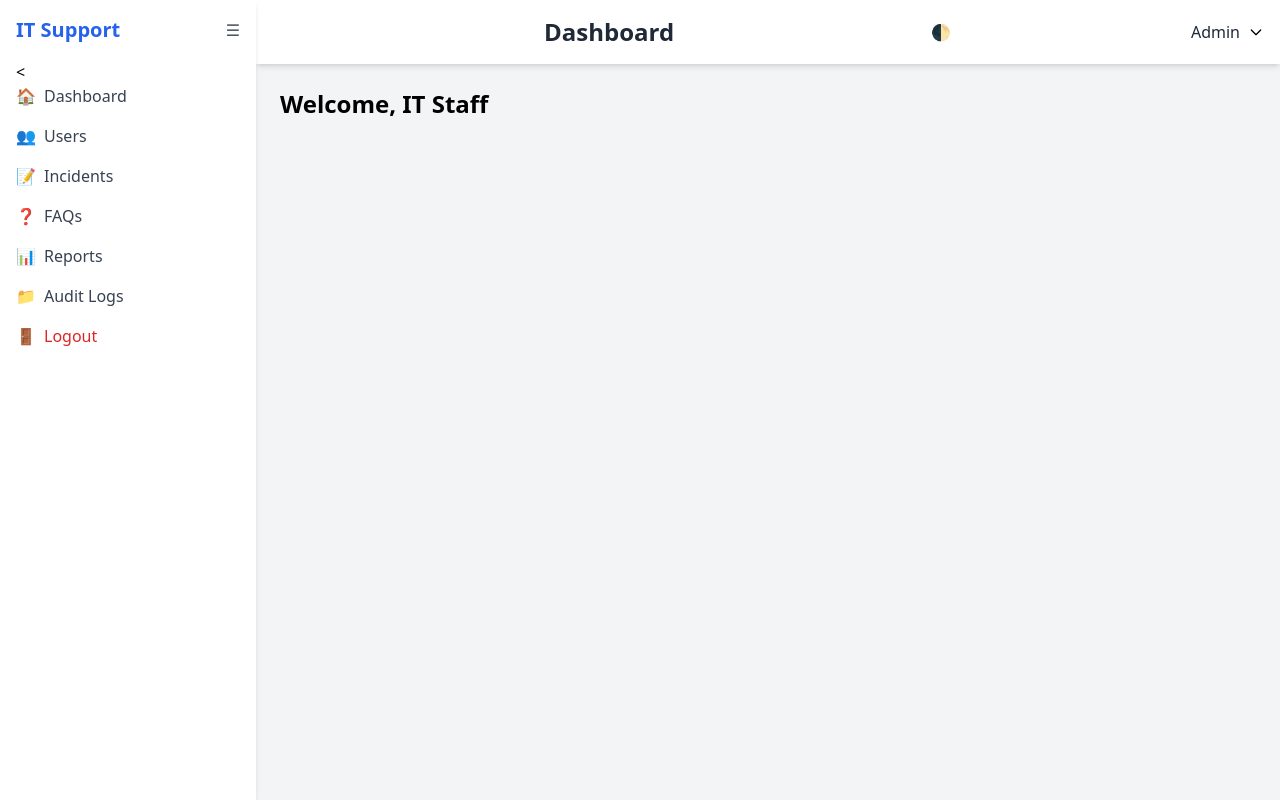
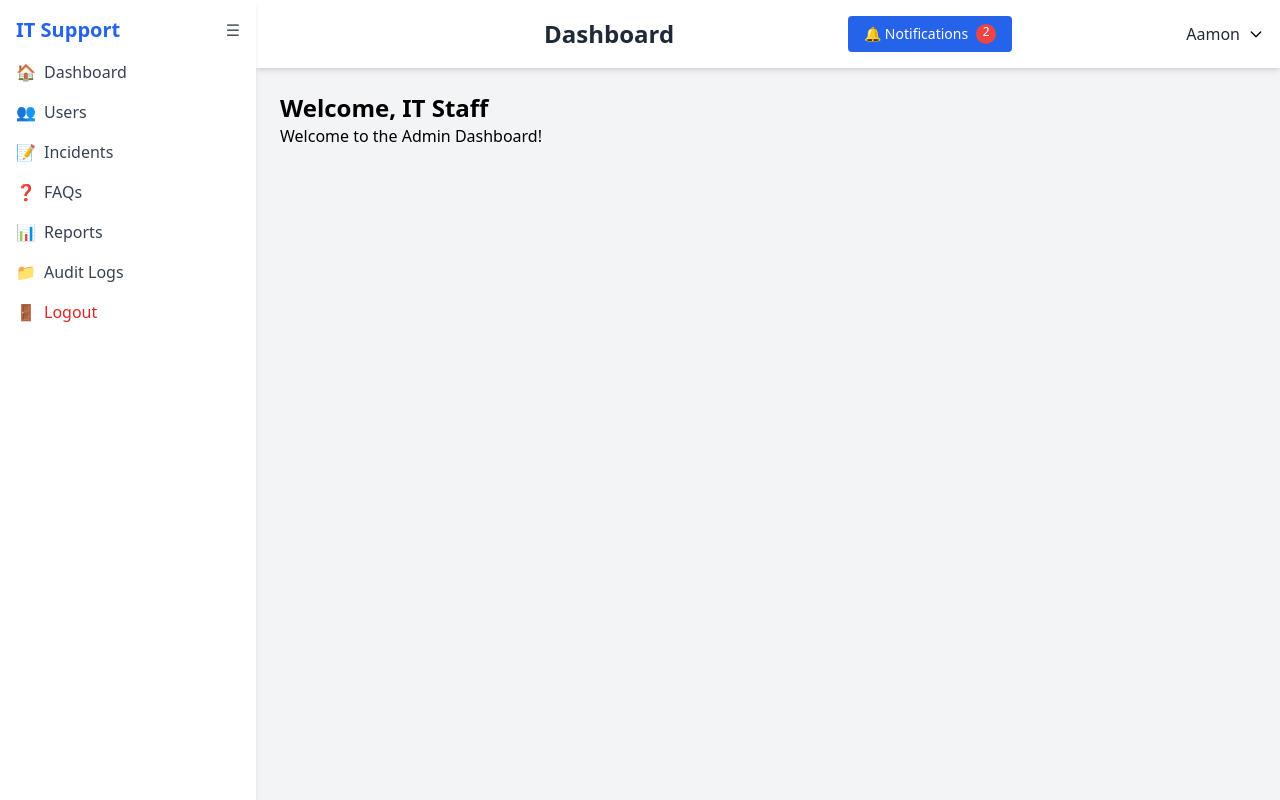
Before and after one commit to Aarontamirat/itsm, a PHP site: page /it_staff/it_staff_dashboard.php in a window 1280 px wide. Run offline with PHP 8.4, Linux system fonts and the light colour scheme; a user stored in the database is signed in; data comes from the database, SQL or seed files in the repository; some libraries are stand-ins or nearby versions.

Commit message:
Updates uploaded

```diff
--- a/admin/add_user.php
+++ b/admin/add_user.php
@@ -50,7 +50,7 @@ if ($_SERVER['REQUEST_METHOD'] === 'POST') {
     <!-- header and sidebar -->
       <?php include '../includes/sidebar.php'; ?>
   <div class="flex-1 ml-20">
-    <?php include '../includes/header.php'; ?>
+    <?php include '../header.php'; ?>
 
     <div class="max-w-md mx-auto bg-white p-6 mt-4 shadow rounded">
         <h2 class="text-xl font-bold mb-4">Add New User</h2>
--- a/admin/incidents.php
+++ b/admin/incidents.php
@@ -58,7 +58,7 @@ $staff = $staffStmt->fetchAll();
 <!-- header and sidebar -->
       <?php include '../includes/sidebar.php'; ?>
   <div class="flex-1 ml-20">
-    <?php include '../includes/header.php'; ?>
+    <?php include '../header.php'; ?>
 
     <div class="max-w-5xl mx-auto bg-white p-6 mt-4 shadow rounded">
 
--- /dev/null
+++ b/admin/logout.php
@@ -0,0 +1,5 @@
+<?php
+session_start();
+session_destroy();
+header("Location: ../login.php");
+exit;
--- a/admin/users.php
+++ b/admin/users.php
@@ -37,7 +37,7 @@ $users = $stmt->fetchAll();
 <!-- header and sidebar -->
       <?php include '../includes/sidebar.php'; ?>
   <div class="flex-1 ml-20">
-    <?php include '../includes/header.php'; ?>
+    <?php include '../header.php'; ?>
 
     <div class="max-w-5xl mx-auto bg-white p-6 mt-4 shadow rounded">
         <h2 class="text-2xl font-bold mb-4">User Management</h2>
--- a/faq_list.php
+++ b/faq_list.php
@@ -55,10 +55,11 @@ $faqs = $dataStmt->fetchAll();
 <!-- header and sidebar -->
       <?php include 'includes/sidebar.php'; ?>
   <div class="flex-1 ml-20">
-    <?php include 'includes/header.php'; ?>
+    <?php include 'header.php'; ?>
 
 
     <div class="max-w-5xl mx-auto bg-white p-6 rounded shadow">
+
         <h2 class="text-2xl font-bold mb-4">📚 FAQ Knowledge Base</h2>
 
        <?php // Check if user is admin or IT staff
--- /dev/null
+++ b/header.php
@@ -0,0 +1,112 @@
+<?php
+include 'config/db.php'; // Include your database connection file
+
+$stmt = $pdo->prepare("SELECT * FROM notifications WHERE user_id = 1 AND seen = FALSE");
+$stmt->execute();
+$notifications = $stmt->fetchAll();
+
+if (count($notifications) > 0) {
+    $NotificationCount = count($notifications);
+} else {
+    $NotificationCount = 0;
+}
+
+?>
+
+
+<!-- header.php -->
+<header id="header" class="bg-white shadow-md p-4 pl-72 flex justify-between items-center">
+  <h1 class="text-2xl font-bold text-gray-800">Dashboard</h1>
+
+<!-- Notification Dropdown UI -->
+<div class="relative inline-block text-left z-30">
+  <button id="notificationBtn" class="flex items-center gap-2 px-4 py-2 text-sm font-medium text-white bg-blue-600 rounded hover:bg-blue-700 focus:outline-none">
+    🔔 Notifications
+    <p id="notifCount" class="inline-block w-5 h-5 text-xs text-center text-white bg-red-500 rounded-full">
+      <?php
+      if ($NotificationCount > 0) {
+          echo $NotificationCount;
+      } else {
+          echo '0';
+      }
+      ?>
+    </p>
+  </button>
+
+  <div id="notificationDropdown" class="absolute right-0 w-80 mt-2 origin-top-right bg-white divide-y divide-gray-100 rounded-md shadow-lg ring-1 ring-black ring-opacity-5 hidden max-h-96 overflow-y-auto">
+    <div class="py-1" id="notifList">
+      <!-- Populated by JS -->
+      <div class="px-4 py-2 text-sm text-gray-500">Loading...</div>
+    </div>
+  </div>
+</div>
+
+
+
+
+<!-- admin dropdown -->
+  <div class="relative inline-block">
+    <button class="flex items-center space-x-2 focus:outline-none" id="dropdownButton">
+      <span class="text-gray-800 font-medium"><?= htmlspecialchars($_SESSION['name'] ?? 'Who are you?') ?></span>
+      <svg class="w-4 h-4" fill="none" stroke="currentColor" viewBox="0 0 24 24">
+        <path stroke-linecap="round" stroke-linejoin="round" stroke-width="2" d="M19 9l-7 7-7-7" />
+      </svg>
+    </button>
+    <div id="dropdownMenu" class="hidden absolute right-0 mt-2 w-40 bg-white border border-gray-200 rounded shadow-lg">
+        <a href="logout.php" class="block px-4 py-2 text-red-600 hover:bg-gray-100">🚪 Logout</a>
+    </div>
+  </div>
+</header>
+
+<script>
+  // Admin dropdown menu
+  document.getElementById('dropdownButton').addEventListener('click', () => {
+    const menu = document.getElementById('dropdownMenu');
+    menu.classList.toggle('hidden');
+  });
+</script>
+
+<!-- Notifications Dropdown -->
+<script>
+  const btn = document.getElementById('notificationBtn');
+  const dropdown = document.getElementById('notificationDropdown');
+  const notifList = document.getElementById('notifList');
+  const notifCount = document.getElementById('notifCount');
+
+  // Toggle dropdown and mark as seen
+  btn.addEventListener('click', () => {
+    dropdown.classList.toggle('hidden');
+
+    if (!dropdown.classList.contains('hidden')) {
+      fetch('../mark_notifications_seen.php', { method: 'POST' })
+        .then(res => res.json())
+        .then(data => {
+          notifList.innerHTML = '';
+          if (data.notifications.length === 0) {
+            notifList.innerHTML = `<div class="px-4 py-2 text-sm text-gray-500">No new notifications</div>`;
+          }
+          else {
+            data.notifications.forEach(notif => {
+              const item = document.createElement('a');
+              item.href = '#';
+              item.className = 'block px-4 py-2 text-sm text-gray-700 hover:bg-gray-100';
+              item.textContent = notif.message;
+              notifList.appendChild(item);
+            });
+          }
+
+        })
+        .catch(err => {
+          console.error('Error fetching notifications:', err);
+          notifList.innerHTML = `<div class="px-4 py-2 text-sm text-red-500">Error loading notifications</div>`;
+        });
+    }
+  });
+
+  // Close dropdown on outside click
+  document.addEventListener('click', (e) => {
+    if (!btn.contains(e.target) && !dropdown.contains(e.target)) {
+      dropdown.classList.add('hidden');
+    }
+  });
+</script>
--- a/includes/header.php
+++ /dev/null
@@ -1,46 +0,0 @@
-<!-- header.php -->
-<header id="header" class="bg-white shadow-md p-4 pl-72 flex justify-between items-center">
-  <h1 class="text-2xl font-bold text-gray-800">Dashboard</h1>
-
-  <!-- theme toggle -->
-  <button id="darkToggle" class="ml-4 text-gray-600 dark:text-gray-300 hover:text-blue-600">
-  🌓
-</button>
-
-<!-- admin dropdown -->
-  <div class="relative inline-block">
-    <button class="flex items-center space-x-2 focus:outline-none" id="dropdownButton">
-      <span class="text-gray-800 font-medium"><?= htmlspecialchars($_SESSION['username'] ?? 'Admin') ?></span>
-      <svg class="w-4 h-4" fill="none" stroke="currentColor" viewBox="0 0 24 24">
-        <path stroke-linecap="round" stroke-linejoin="round" stroke-width="2" d="M19 9l-7 7-7-7" />
-      </svg>
-    </button>
-    <div id="dropdownMenu" class="hidden absolute right-0 mt-2 w-40 bg-white border border-gray-200 rounded shadow-lg">
-      <a href="profile.php" class="block px-4 py-2 text-gray-700 hover:bg-gray-100">🔐 Profile</a>
-      <a href="logout.php" class="block px-4 py-2 text-red-600 hover:bg-gray-100">🚪 Logout</a>
-    </div>
-  </div>
-</header>
-
-<script>
-  // Toggle dropdown menu
-  document.getElementById('dropdownButton').addEventListener('click', () => {
-    const menu = document.getElementById('dropdownMenu');
-    menu.classList.toggle('hidden');
-  });
-</script>
-
-<script>
-  // Dark Mode Toggle
-  const toggle = document.getElementById('darkToggle');
-  toggle.addEventListener('click', () => {
-    document.documentElement.classList.toggle('dark');
-    localStorage.theme = document.documentElement.classList.contains('dark') ? 'dark' : 'light';
-  });
-
-  // Load preference on page load
-  if (localStorage.theme === 'dark') {
-    document.documentElement.classList.add('dark');
-  }
-
-</script>
--- a/includes/sidebar.php
+++ b/includes/sidebar.php
@@ -27,25 +27,26 @@
   <nav class="space-y-4 px-4">
     <!-- For Admin -->
     <?php if ($_SESSION['role'] === 'admin'): ?>
-    <<a href="/admin-dashboard" class="flex items-center space-x-2 text-gray-700 dark:text-gray-200 hover:text-blue-600 transition">
+
+    <a href="../admin/admin_dashboard.php" class="flex items-center space-x-2 text-gray-700 dark:text-gray-200 hover:text-blue-600 transition">
       <span>🏠</span><span class="nav-text">Dashboard</span>
     </a>
-     <a href="/users" class="flex items-center space-x-2 text-gray-700 dark:text-gray-200 hover:text-blue-600 transition">
+     <a href="../admin/users.php" class="flex items-center space-x-2 text-gray-700 dark:text-gray-200 hover:text-blue-600 transition">
       <span>👥</span><span class="nav-text">Users</span>
     </a>
-    <a href="/incidents" class="flex items-center space-x-2 text-gray-700 dark:text-gray-200 hover:text-blue-600 transition">
+    <a href="../admin/incidents.php" class="flex items-center space-x-2 text-gray-700 dark:text-gray-200 hover:text-blue-600 transition">
       <span>📝</span><span class="nav-text">Incidents</span>
     </a>
-    <a href="/faq" class="flex items-center space-x-2 text-gray-700 dark:text-gray-200 hover:text-blue-600 transition">
+    <a href="../faq_list.php" class="flex items-center space-x-2 text-gray-700 dark:text-gray-200 hover:text-blue-600 transition">
       <span>❓</span><span class="nav-text">FAQs</span>
     </a>
-    <a href="reports.php" class="flex items-center space-x-2 text-gray-700 dark:text-gray-200 hover:text-blue-600 transition">
+    <a href="../admin/reports.php" class="flex items-center space-x-2 text-gray-700 dark:text-gray-200 hover:text-blue-600 transition">
       <span>📊</span><span class="nav-text">Reports</span>
     </a>
-    <a href="/incident-history" class="flex items-center space-x-2 text-gray-700 dark:text-gray-200 hover:text-blue-600 transition">
+    <a href="../admin/incident-history.php" class="flex items-center space-x-2 text-gray-700 dark:text-gray-200 hover:text-blue-600 transition">
       <span>📁</span><span class="nav-text">Audit Logs</span>
     </a>
-    <a href="logout.php" class="flex items-center space-x-2 text-red-600 hover:text-red-800 transition">
+    <a href="../logout.php" class="flex items-center space-x-2 text-red-600 hover:text-red-800 transition">
       <span>🚪</span><span class="nav-text">Logout</span>
     </a>
     <?php endif; ?>
--- a/it_staff/it_staff_dashboard.php
+++ b/it_staff/it_staff_dashboard.php
@@ -11,10 +11,16 @@
 
   <?php include '../includes/sidebar.php'; ?>
   <div class="flex-1 ml-64">
-    <?php include '../includes/header.php'; ?>
+    <?php include '../header.php'; ?>
     <main class="p-6 ">
       <h1 class="text-2xl font-bold">Welcome, IT Staff</h1>
       <!-- Add your charts and content here -->
+       <p><?php
+    if (basename(__DIR__)) {
+      echo "Welcome to the Admin Dashboard!";
+    } else {
+      echo "Welcome to Another Dashboard!";
+    } ?></p>
     </main>
   </div>
 
--- /dev/null
+++ b/it_staff/logout.php
@@ -0,0 +1,5 @@
+<?php
+session_start();
+session_destroy();
+header("Location: ../login.php");
+exit;
--- /dev/null
+++ b/user/logout.php
@@ -0,0 +1,5 @@
+<?php
+session_start();
+session_destroy();
+header("Location: ../login.php");
+exit;
--- a/user/report_incident.php
+++ b/user/report_incident.php
@@ -99,7 +99,7 @@ if ($_SERVER['REQUEST_METHOD'] === 'POST') {
 
             <div>
                 <button type="submit" class="bg-green-600 text-white px-4 py-2 rounded">Submit Incident</button>
-                <a href="dashboard.php" class="ml-3 text-gray-600">Cancel</a>
+                <a href="user_dashboard.php" class="ml-3 text-gray-600">Cancel</a>
             </div>
         </form>
     </div>
--- a/user/user_dashboard.php
+++ b/user/user_dashboard.php
@@ -9,9 +9,9 @@
 </head>
 <body class="flex bg-gray-100 dark:bg-gray-900">
 
-  <?php include 'includes/user_sidebar.php'; ?>
+  <?php include '../includes/sidebar.php'; ?>
   <div class="flex-1 ml-64">
-    <?php include 'includes/header.php'; ?>
+    <?php include '../header.php'; ?>
     <main class="p-6 text-gray-800 dark:text-gray-200">
       <h1 class="text-2xl font-bold">Welcome, User</h1>
       <!-- Add your charts and content here -->
```
Also changed, not shown: Routerold.php (deleted, +0 -64 lines), admin/admin_dashboard.php (+3 -14 lines), mark_notifications_seen.php (added, +44 -0 lines), temp.php (added, +8 -0 lines), user/temp.php (added, +8 -0 lines).
